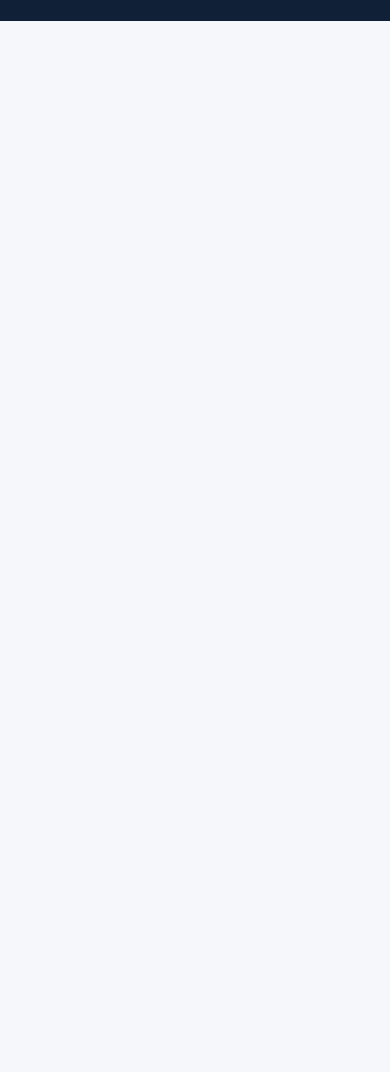
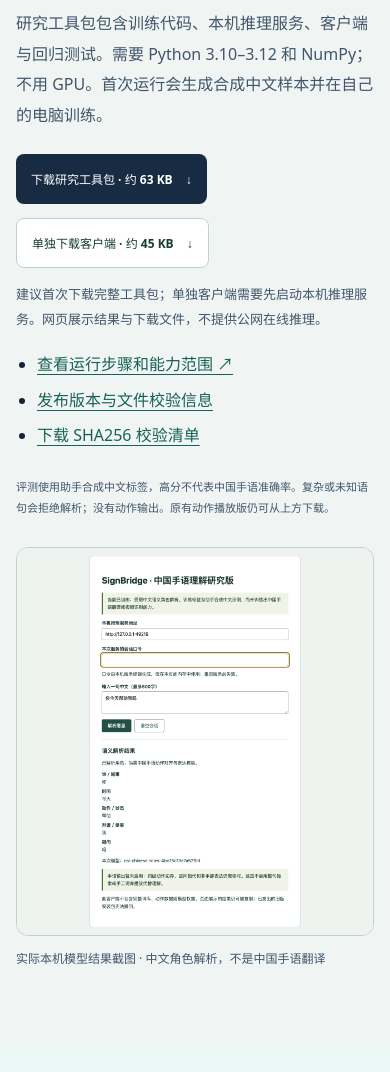
Before and after one commit to feifei9126/signbridge, a browser extension: page docs/index.html in a window 390 px wide. Shown: the part 4438-5510 px from the top of the page. Before the commit the page ends 4459 px from the top, so only its background shows below. Drawn offline with Linux system fonts and the light colour scheme.

Commit message:
feat(docs): publish the Chinese semantics research demo downloads

```diff
--- a/docs/index.html
+++ b/docs/index.html
@@ -41,6 +41,7 @@
           <a href="#demo">看演示</a>
           <a href="#how">项目亮点</a>
           <a href="#try">亲自体验</a>
+          <a href="#research">语义研究版</a>
         </nav>
         <a
           class="nav-source"
@@ -364,6 +365,97 @@
         </div>
       </section>
 
+      <section
+        class="section-space research-section"
+        id="research"
+        aria-labelledby="research-title"
+      >
+        <div class="container">
+          <div class="section-intro">
+            <div>
+              <p class="eyebrow">
+                <span class="index-mark">04</span> RESEARCH DEMO · 2026-10-18
+              </p>
+              <h2 id="research-title">
+                先解析意思，<br /><span class="accent-text"
+                  >再学习手语表达。</span
+                >
+              </h2>
+            </div>
+            <p>
+              新增可在本机训练和测试的中文语义研究版。它能区分“我帮你”和“你帮我”的施受事，分析时间、否定与疑问；当前尚未学会中国手语翻译或视频识别。
+            </p>
+          </div>
+          <div class="research-grid">
+            <div>
+              <h3>下载、训练、复现</h3>
+              <p>
+                研究工具包包含训练代码、本机推理服务、客户端与回归测试。需要
+                Python 3.10–3.12 和 NumPy；不用
+                GPU。首次运行会生成合成中文样本并在自己的电脑训练。
+              </p>
+              <div class="research-actions">
+                <a
+                  class="button button-dark"
+                  href="assets/signbridge-csl-research-kit-20261018.zip"
+                  download
+                  >下载研究工具包 · 约 63 KB
+                  <span aria-hidden="true">↓</span></a
+                >
+                <a
+                  class="button research-secondary"
+                  href="assets/signbridge-research-client-0.1.0.zip"
+                  download
+                  >单独下载客户端 · 约 45 KB
+                  <span aria-hidden="true">↓</span></a
+                >
+              </div>
+              <p class="research-note">
+                建议首次下载完整工具包；单独客户端需要先启动本机推理服务。网页展示结果与下载文件，不提供公网在线推理。
+              </p>
+              <ul class="research-links">
+                <li>
+                  <a
+                    href="https://github.com/feifei9126/signbridge/blob/main/docs/research-demo.md"
+                    target="_blank"
+                    rel="noopener noreferrer"
+                    >查看运行步骤和能力范围 ↗</a
+                  >
+                </li>
+                <li>
+                  <a href="assets/research-release.json"
+                    >发布版本与文件校验信息</a
+                  >
+                </li>
+                <li>
+                  <a href="assets/research-downloads.SHA256SUMS" download
+                    >下载 SHA256 校验清单</a
+                  >
+                </li>
+              </ul>
+              <p class="prototype-note">
+                评测使用助手合成中文标签，高分不代表中国手语准确率。复杂或未知语句会拒绝解析；没有动作输出。原有动作播放版仍可从上方下载。
+              </p>
+            </div>
+            <figure class="research-figure">
+              <a
+                href="assets/csl-semantics-research-20261018.png"
+                aria-label="查看中文语义研究版的完整界面截图"
+                ><img
+                  src="assets/csl-semantics-research-20261018.png"
+                  width="1280"
+                  height="1394"
+                  loading="lazy"
+                  alt="中文语义模型将你今天帮助我吗分解为施事你、时间今天、动作帮助、受事我、疑问吗，并提示手语输出尚未启用"
+              /></a>
+              <figcaption>
+                实际本机模型结果截图 · 中文角色解析，不是中国手语翻译
+              </figcaption>
+            </figure>
+          </div>
+        </div>
+      </section>
+
       <section class="closing" aria-label="开源项目地址">
         <div class="container closing-row">
           <div>
--- a/docs/site.css
+++ b/docs/site.css
@@ -1043,3 +1043,71 @@ p {
     animation: none !important;
   }
 }
+
+.research-section {
+  background: #f0f5f4;
+}
+.research-grid {
+  display: grid;
+  grid-template-columns: minmax(0, 1fr) minmax(0, 0.8fr);
+  gap: 56px;
+  align-items: start;
+}
+.research-grid h3 {
+  font-size: 22px;
+  margin-top: 0;
+}
+.research-grid p {
+  line-height: 1.9;
+  color: #41566a;
+}
+.research-actions {
+  display: flex;
+  flex-direction: column;
+  align-items: flex-start;
+  gap: 14px;
+  margin: 24px 0 14px;
+}
+.research-secondary {
+  background: #fff;
+  border: 1px solid #c1d3cd;
+  color: #173c34;
+}
+.research-grid .research-note {
+  font-size: 13px;
+}
+.research-links {
+  padding-left: 21px;
+  line-height: 2.2;
+}
+.research-links a {
+  color: #176256;
+  text-decoration: underline;
+  text-underline-offset: 4px;
+}
+.research-figure {
+  margin: 0;
+}
+.research-figure img {
+  display: block;
+  width: 100%;
+  height: auto;
+  border: 1px solid #c1d3cd;
+  border-radius: 12px;
+}
+.research-figure figcaption {
+  color: #41566a;
+  font-size: 12px;
+  line-height: 1.8;
+  margin-top: 12px;
+}
+@media (max-width: 760px) {
+  .research-grid {
+    grid-template-columns: 1fr;
+    gap: 28px;
+  }
+  .research-actions .button {
+    max-width: 100%;
+    white-space: normal;
+  }
+}
```
Also changed, not shown: docs/assets/research-release.json (added, +19 -0 lines), docs/research-demo.md (added, +44 -0 lines), signbridge/tests/research-downloads.test.mjs (added, +37 -0 lines), docs/README.md, docs/assets/csl-semantics-research-20261018.png (added), 4 other files.
